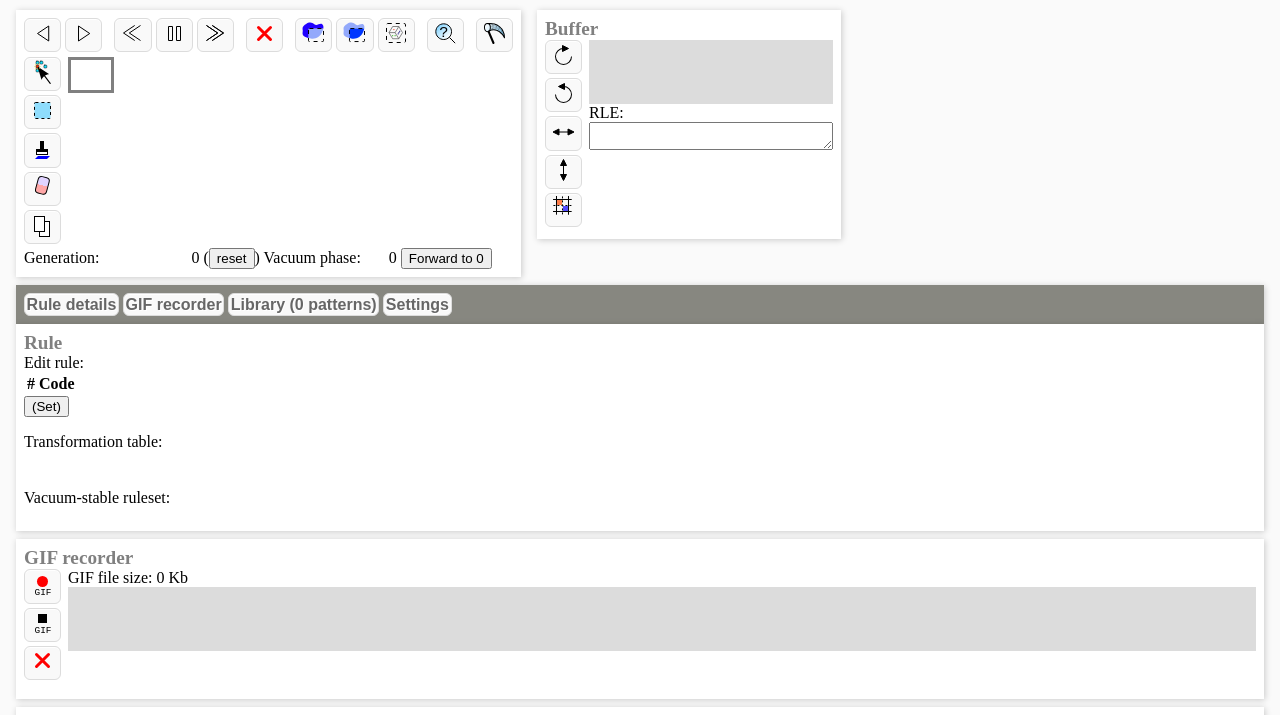
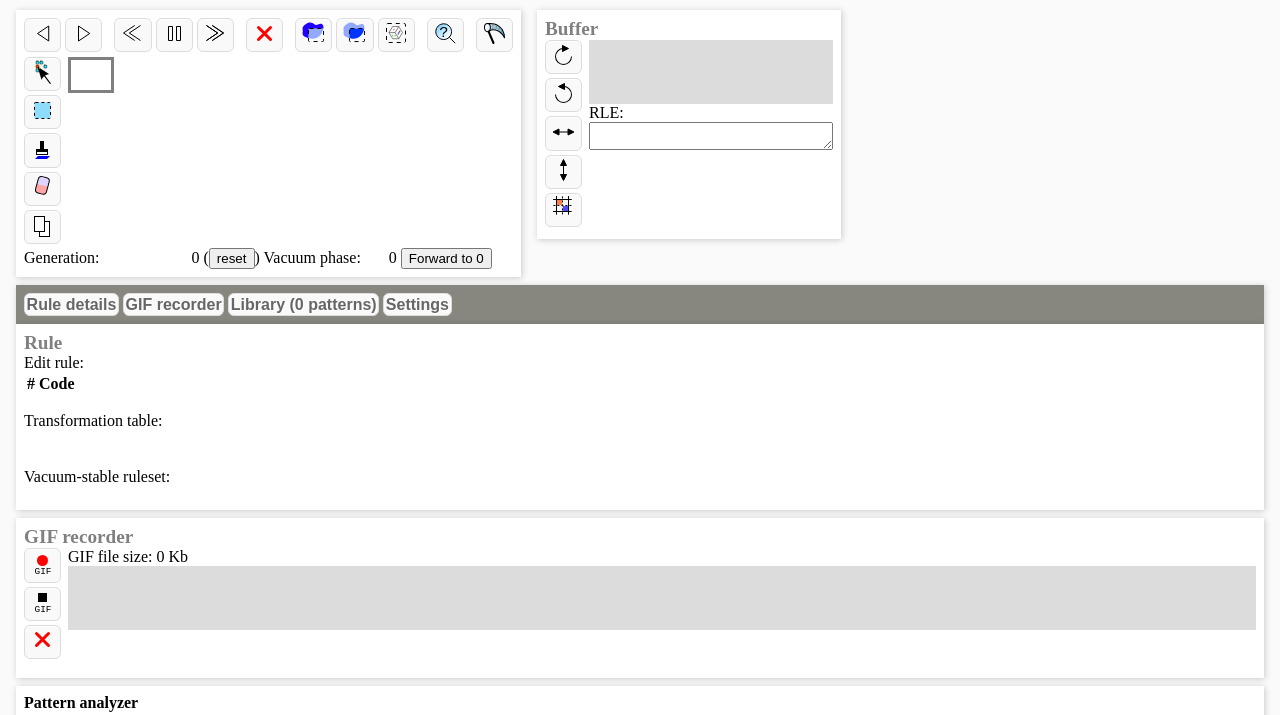
Before and after one commit to dmishin/js-revca, a plain HTML site: page index.html in a window 1280 px wide. Shown: the part 57-772 px from the top of the page. Drawn offline with Linux system fonts and the light colour scheme; a script that the page names is missing.

Commit message:
cleanup: remove (set)

```diff
--- a/index.html
+++ b/index.html
@@ -146,9 +146,6 @@
 	<tbody>
 	</tbody>
       </table>
-
-      <button id="set_rule">(Set)</button>
-
       <div id="rule-stabilization-pane" style="display:none">
 	<label>Hide vacuum changes:<input type="checkbox" name="stablize-rule" id="stablize-rule" title="When checked, difference between evolution of the actual field and vacuum is calculated. This speeds up calculation and improves speed"></input></label>
 	<br/>
```
Also changed, not shown: 1 other file.
